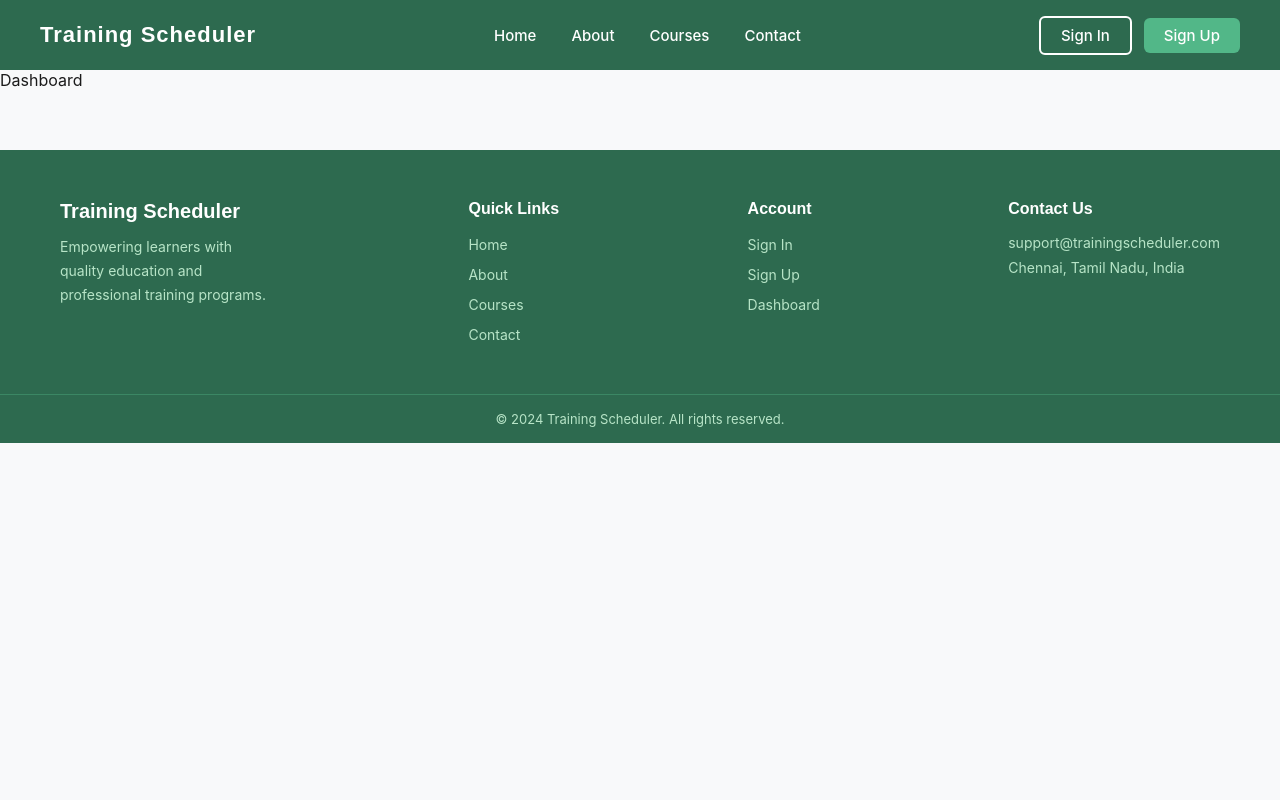
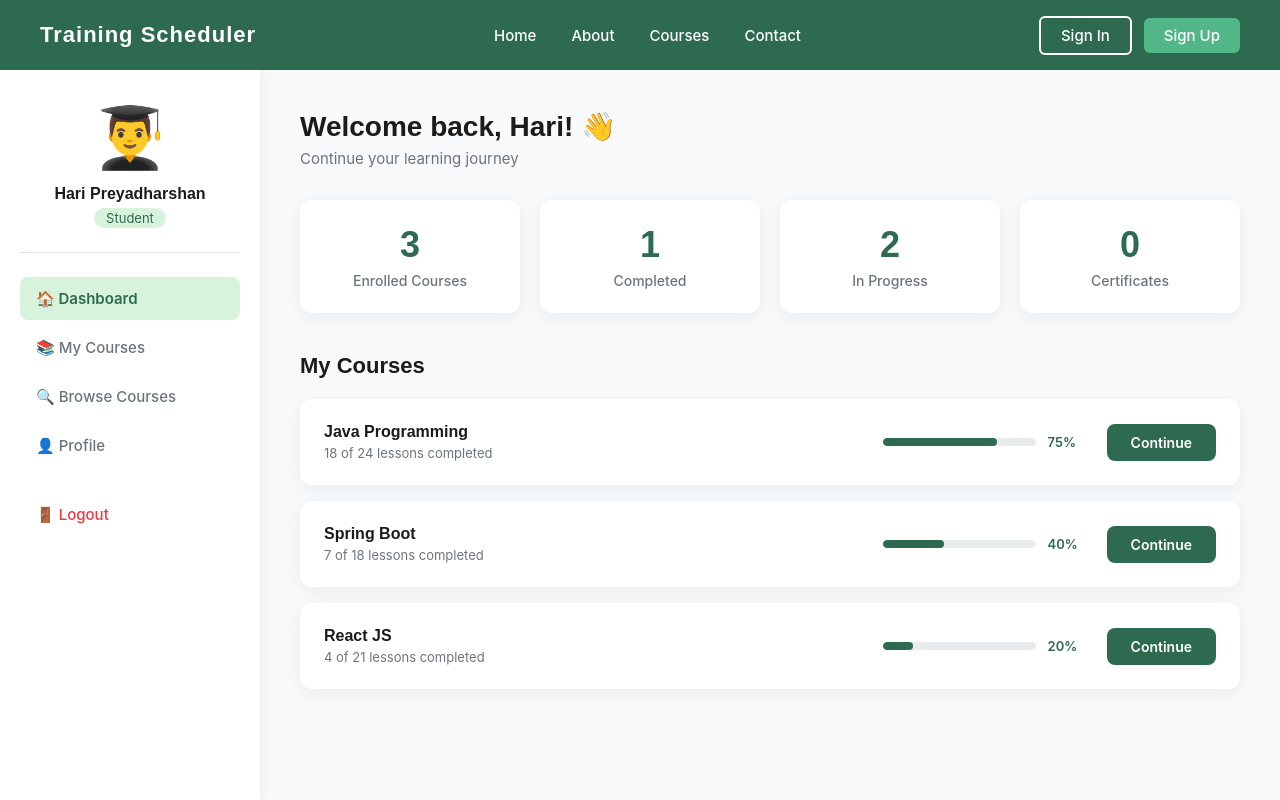
Before and after one commit to Harihp1906/training-scheduler, a React (Create React App) app: page /dashboard in a window 1280 px wide. Shown: the top 800 px of the page. Built offline with nearby package versions, Linux system fonts and the light colour scheme.

Commit message:
Added Student Dashboard

```diff
--- a/src/pages/student/Dashboard.jsx
+++ b/src/pages/student/Dashboard.jsx
@@ -1,9 +1,92 @@
-import React from 'react'
+import { Link } from 'react-router-dom';
+import '../styles/student/Dashboard.css';
 
 const Dashboard = () => {
+
+  const enrolledCourses = [
+    { id: 1, title: 'Java Programming', progress: 75, totalLessons: 24, completedLessons: 18 },
+    { id: 2, title: 'Spring Boot', progress: 40, totalLessons: 18, completedLessons: 7 },
+    { id: 3, title: 'React JS', progress: 20, totalLessons: 21, completedLessons: 4 },
+  ];
+
   return (
-    <div>Dashboard</div>
-  )
+    <div className="dashboard-page">
+
+      {/* Sidebar */}
+      <div className="dashboard-sidebar">
+        <div className="sidebar-profile">
+          <div className="sidebar-avatar">👨‍🎓</div>
+          <h3>Hari Preyadharshan</h3>
+          <p>Student</p>
+        </div>
+        <nav className="sidebar-nav">
+          <Link to="/dashboard" className="sidebar-link active">🏠 Dashboard</Link>
+          <Link to="/my-courses" className="sidebar-link">📚 My Courses</Link>
+          <Link to="/courses" className="sidebar-link">🔍 Browse Courses</Link>
+          <Link to="/profile" className="sidebar-link">👤 Profile</Link>
+          <Link to="/login" className="sidebar-link logout">🚪 Logout</Link>
+        </nav>
+      </div>
+
+      {/* Main Content */}
+      <div className="dashboard-main">
+
+        {/* Welcome */}
+        <div className="dashboard-welcome">
+          <h1>Welcome back, Hari! 👋</h1>
+          <p>Continue your learning journey</p>
+        </div>
+
+        {/* Stats */}
+        <div className="dashboard-stats">
+          <div className="dash-stat-card">
+            <h2>3</h2>
+            <p>Enrolled Courses</p>
+          </div>
+          <div className="dash-stat-card">
+            <h2>1</h2>
+            <p>Completed</p>
+          </div>
+          <div className="dash-stat-card">
+            <h2>2</h2>
+            <p>In Progress</p>
+          </div>
+          <div className="dash-stat-card">
+            <h2>0</h2>
+            <p>Certificates</p>
+          </div>
+        </div>
+
+        {/* Enrolled Courses */}
+        <div className="dashboard-section">
+          <h2>My Courses</h2>
+          <div className="enrolled-courses">
+            {enrolledCourses.map(course => (
+              <div className="enrolled-card" key={course.id}>
+                <div className="enrolled-info">
+                  <h3>{course.title}</h3>
+                  <p>{course.completedLessons} of {course.totalLessons} lessons completed</p>
+                </div>
+                <div className="enrolled-progress">
+                  <div className="progress-bar">
+                    <div
+                      className="progress-fill"
+                      style={{ width: `${course.progress}%` }}
+                    ></div>
+                  </div>
+                  <span>{course.progress}%</span>
+                </div>
+                <Link to={`/course/${course.id}`} className="btn-continue">
+                  Continue
+                </Link>
+              </div>
+            ))}
+          </div>
+        </div>
+
+      </div>
+    </div>
+  );
 }
 
-export default Dashboard
+export default Dashboard;
--- a/src/pages/styles/student/Dashboard.css
+++ b/src/pages/styles/student/Dashboard.css
@@ -0,0 +1,221 @@
+/* ==================== STUDENT DASHBOARD ==================== */
+
+.dashboard-page {
+  display: flex;
+  min-height: calc(100vh - 70px);
+  background-color: var(--background);
+}
+
+/* Sidebar */
+.dashboard-sidebar {
+  width: 260px;
+  background-color: var(--white);
+  box-shadow: 2px 0 10px rgba(0,0,0,0.06);
+  padding: 30px 20px;
+  flex-shrink: 0;
+}
+
+.sidebar-profile {
+  text-align: center;
+  padding-bottom: 24px;
+  border-bottom: 1px solid var(--border);
+  margin-bottom: 24px;
+}
+
+.sidebar-avatar {
+  font-size: 60px;
+  margin-bottom: 12px;
+}
+
+.sidebar-profile h3 {
+  font-size: 16px;
+  font-weight: 600;
+  color: var(--dark);
+  margin-bottom: 4px;
+}
+
+.sidebar-profile p {
+  font-size: 13px;
+  color: var(--grey);
+  background-color: #d8f3dc;
+  color: var(--primary);
+  padding: 2px 12px;
+  border-radius: 50px;
+  display: inline-block;
+}
+
+/* Sidebar Nav */
+.sidebar-nav {
+  display: flex;
+  flex-direction: column;
+  gap: 6px;
+}
+
+.sidebar-link {
+  display: block;
+  padding: 12px 16px;
+  border-radius: 8px;
+  font-size: 15px;
+  font-weight: 500;
+  color: var(--grey);
+  transition: all 0.3s;
+}
+
+.sidebar-link:hover {
+  background-color: #f0faf4;
+  color: var(--primary);
+}
+
+.sidebar-link.active {
+  background-color: #d8f3dc;
+  color: var(--primary);
+  font-weight: 600;
+}
+
+.sidebar-link.logout {
+  margin-top: 20px;
+  color: var(--error);
+}
+
+.sidebar-link.logout:hover {
+  background-color: #fde8e8;
+  color: var(--error);
+}
+
+/* Main Content */
+.dashboard-main {
+  flex: 1;
+  padding: 40px;
+  overflow-y: auto;
+}
+
+/* Welcome */
+.dashboard-welcome {
+  margin-bottom: 32px;
+}
+
+.dashboard-welcome h1 {
+  font-size: 28px;
+  font-weight: 700;
+  color: var(--dark);
+  margin-bottom: 6px;
+}
+
+.dashboard-welcome p {
+  font-size: 15px;
+  color: var(--grey);
+}
+
+/* Stats */
+.dashboard-stats {
+  display: grid;
+  grid-template-columns: repeat(4, 1fr);
+  gap: 20px;
+  margin-bottom: 40px;
+}
+
+.dash-stat-card {
+  background-color: var(--white);
+  padding: 24px;
+  border-radius: 12px;
+  box-shadow: 0 4px 16px rgba(0,0,0,0.06);
+  text-align: center;
+}
+
+.dash-stat-card h2 {
+  font-size: 36px;
+  font-weight: 800;
+  color: var(--primary);
+  margin-bottom: 6px;
+}
+
+.dash-stat-card p {
+  font-size: 14px;
+  color: var(--grey);
+  font-weight: 500;
+}
+
+/* Section */
+.dashboard-section h2 {
+  font-size: 22px;
+  font-weight: 700;
+  color: var(--dark);
+  margin-bottom: 20px;
+}
+
+/* Enrolled Courses */
+.enrolled-courses {
+  display: flex;
+  flex-direction: column;
+  gap: 16px;
+}
+
+.enrolled-card {
+  background-color: var(--white);
+  padding: 24px;
+  border-radius: 12px;
+  box-shadow: 0 4px 16px rgba(0,0,0,0.06);
+  display: flex;
+  align-items: center;
+  gap: 24px;
+}
+
+.enrolled-info {
+  flex: 1;
+}
+
+.enrolled-info h3 {
+  font-size: 16px;
+  font-weight: 600;
+  color: var(--dark);
+  margin-bottom: 4px;
+}
+
+.enrolled-info p {
+  font-size: 13px;
+  color: var(--grey);
+}
+
+.enrolled-progress {
+  display: flex;
+  align-items: center;
+  gap: 12px;
+  min-width: 200px;
+}
+
+.progress-bar {
+  flex: 1;
+  height: 8px;
+  background-color: #e9ecef;
+  border-radius: 50px;
+  overflow: hidden;
+}
+
+.progress-fill {
+  height: 100%;
+  background-color: var(--primary);
+  border-radius: 50px;
+  transition: width 0.3s;
+}
+
+.enrolled-progress span {
+  font-size: 13px;
+  font-weight: 600;
+  color: var(--primary);
+  min-width: 35px;
+}
+
+.btn-continue {
+  background-color: var(--primary);
+  color: var(--white);
+  padding: 10px 24px;
+  border-radius: 8px;
+  font-size: 14px;
+  font-weight: 600;
+  transition: background-color 0.3s;
+  white-space: nowrap;
+}
+
+.btn-continue:hover {
+  background-color: var(--primary-light);
+}
```
